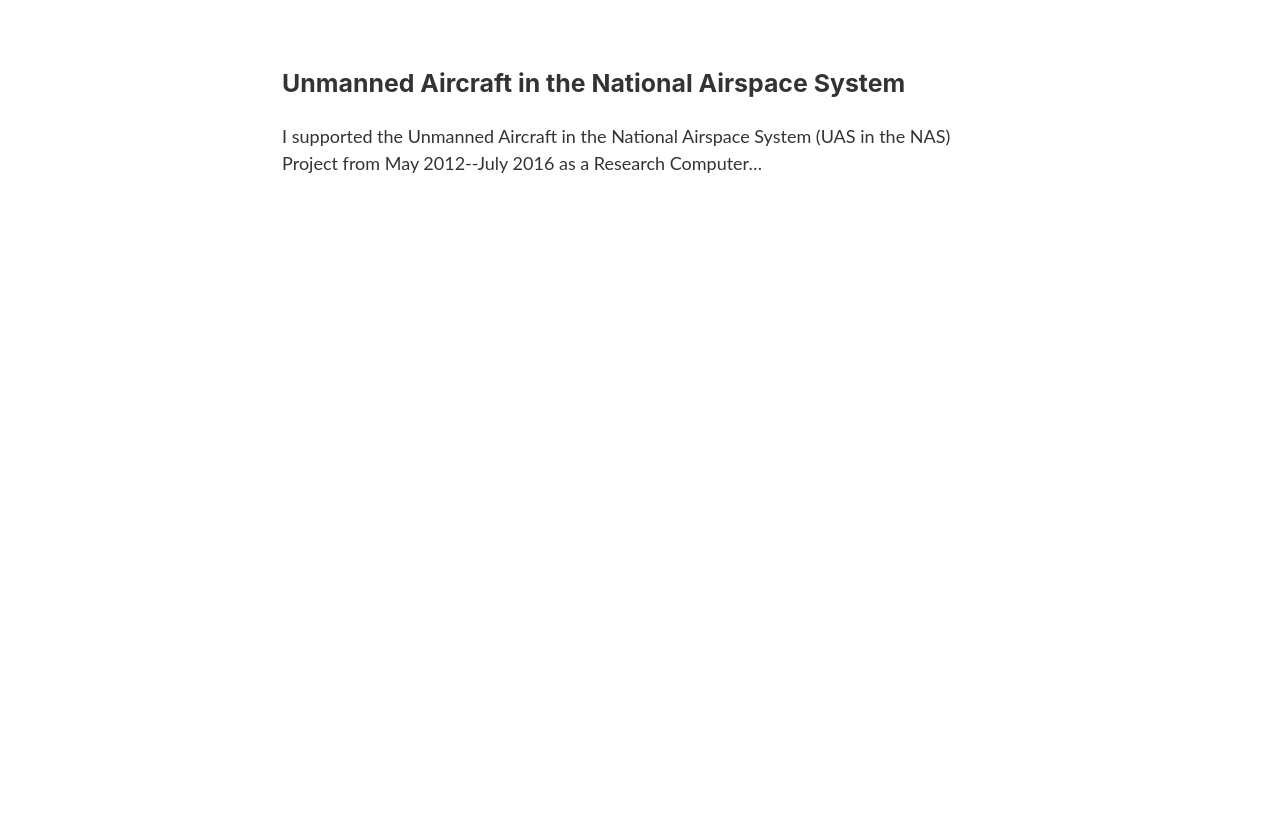
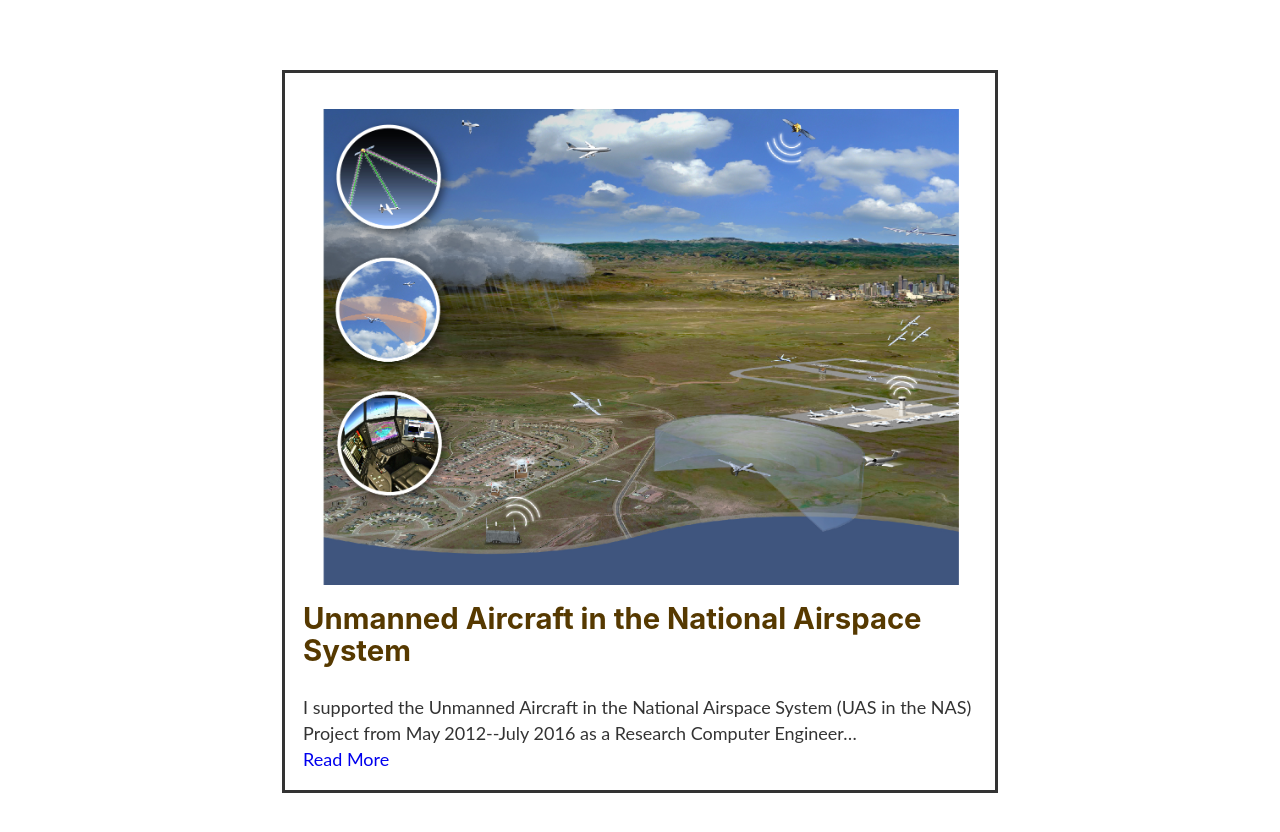
Before and after one commit to jason-upchurch/shined, a Gatsby site: page /projects in a window 1280 px wide. Shown: the part 1042-1874 px from the top of the page. Before the commit the page ends 1218 px from the top, so only its background shows below. Built offline with nearby package versions, Linux system fonts and the light colour scheme; Gatsby itself is replaced by a stand-in of ours.

Commit message:
Update css and projects

```diff
--- a/src/components/layout.css
+++ b/src/components/layout.css
@@ -43,9 +43,13 @@ a {
   background-color: transparent;
   -webkit-text-decoration-skip: objects;
 }
+a:link {
+    text-decoration: none;
+}
 a:active,
 a:hover {
-  outline-width: 0;
+    outline-width: 0;
+    text-decoration: none;
 }
 abbr[title] {
   border-bottom: none;
@@ -59,10 +63,6 @@ strong {
 }
 dfn {
   font-style: italic;
-}
-h1 {
-  font-size: 2em;
-  margin: 0.67em 0;
 }
 mark {
   background-color: #ff0;
@@ -236,6 +236,8 @@ h1 {
   text-rendering: optimizeLegibility;
   font-size: 2.25rem;
   line-height: 1.1;
+  color: #302000;
+  font-family: "Courier New", Courier, monospace;
 }
 h2 {
   margin-left: 0;
@@ -253,6 +255,7 @@ h2 {
   text-rendering: optimizeLegibility;
   font-size: 1.62671rem;
   line-height: 1.1;
+  color: #563900;
 }
 h3 {
   margin-left: 0;
@@ -270,6 +273,7 @@ h3 {
   text-rendering: optimizeLegibility;
   font-size: 1.38316rem;
   line-height: 1.1;
+  color: #A27824;
 }
 h4 {
   margin-left: 0;
@@ -661,3 +665,21 @@ a.social:after {
     height: 1px;
     transition: all 0.4s ease-in;
 }
+.project-post-featuredImage-container {
+    margin: 1cm;
+    top: 1cm;
+    margin-left: auto;
+    margin-right: auto;
+}
+.post-list__item {
+  padding: 1rem;
+  border-style: solid;
+}
+.post-list__thumbnail {
+    padding: 1rem;
+}
+
+/* .post-list__content { */
+/*   padding: 1rem; */
+/*   text-align: left; */
+/* } */
--- a/src/components/layout.js
+++ b/src/components/layout.js
@@ -37,6 +37,7 @@ const Layout = ({ children }) => {
       position: `relative`,
       height: `100%`,
       top: `4rem`,
+      paddingBottom: `4rem`,
       background: `white`,
 
     }}
--- a/src/content/projects/uas-nas/uas-nas.md
+++ b/src/content/projects/uas-nas/uas-nas.md
@@ -1,6 +1,6 @@
 ---
 slug: /projects/uas-nas
-date: 2020-08-09
+date: 2016-07-11
 title: Unmanned Aircraft in the National Airspace System
 featuredImage: ./uas-in-nas-research-activities.jpg
 contentType: project
--- a/src/pages/projects.js
+++ b/src/pages/projects.js
@@ -2,41 +2,32 @@ import React from "react"
 import { Link, graphql } from "gatsby"
 import Layout from "../components/layout"
 import SEO from "../components/seo"
+import Img from "gatsby-image"
 
-const ProjectIndex = ({ data, location }) => {
-  const siteTitle = data.site.siteMetadata.title
-  const posts = data.allMarkdownRemark.edges
 
+const ProjectIndex = ({ data }) => {
+  const posts = data.allMarkdownRemark.edges;
   return (
-    <Layout location={location} title={siteTitle}>
-      <SEO title="Projects" />
-      {posts.map(({ node }) => {
-        const title = node.frontmatter.title || node.frontmatter.slug
-        return (
-
-          <article key={node.frontmatter.slug}>
-            <header>
-              <h3>
-                <Link style={{ boxShadow: `none` }} to={node.frontmatter.slug}>
-            {title}
-
-          </Link>
-
-              </h3>
-            </header>
-            <section>
-              <p
-                dangerouslySetInnerHTML={{
-                  __html: node.frontmatter.description || node.excerpt,
-                }}
-              />
-            </section>
-          </article>
-        )
-      })}
+    <Layout>
+      <div className="post-list">
+        {posts.map(post => (
+          <div key={post.node.id} className="post-list__item">
+            <div className="post-list__thumbnail">
+	    <Link to={post.node.frontmatter.slug}>
+	    <Img fluid={post.node.frontmatter.featuredImage.childImageSharp.fluid}/>
+	    </Link>
+	    </div>
+	    <div className="post-list__content">
+	    <h2>{post.node.frontmatter.title}</h2>
+              <div className="post-list__excerpt">{post.node.excerpt}</div>
+              <Link to={post.node.frontmatter.slug}>Read More</Link>
+            </div>
+	    </div>
+        ))}
+      </div>
     </Layout>
-  )
-}
+  );
+};
 
 export default ProjectIndex
 
@@ -48,16 +39,23 @@ export const pageQuery = graphql`
       }
     }
     allMarkdownRemark(
+      sort: { fields: [frontmatter___date], order: DESC }
       filter: {fileAbsolutePath: {regex: "/content/projects/"}}
     ) {
       edges {
         node {
-          excerpt
+          excerpt(pruneLength: 150)
           frontmatter {
             slug
-          }
-          frontmatter {
             title
+            date
+            featuredImage {
+              childImageSharp {
+                fluid(maxWidth: 800) {
+                  ...GatsbyImageSharpFluid
+               }
+             }
+           }
           }
         }
       }
```
Also changed, not shown: src/templates/project-post.js (+5 -3 lines).
